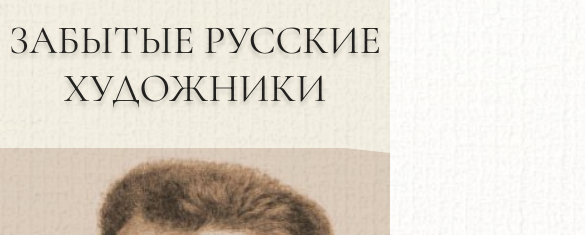
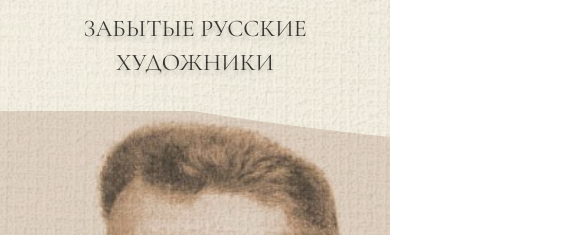
Before and after one commit to n3dsky/forgoten-artists, a React (Create React App) app: page /forgoten-artists/main-menu in a window 390 px wide. Shown: the top 235 px of the page, 585 px wide, since content can reach past the window. Built offline with nearby package versions, Linux system fonts and the light colour scheme; a web font is replaced by a local one.

Commit message:
responsive design

```diff
--- a/src/Landing/Header.css
+++ b/src/Landing/Header.css
@@ -1,61 +1,106 @@
 /* Base font import */
+@import url('https://fonts.googleapis.com/css2?family=Cormorant+Infant:wght@400;500;600&display=swap');
 
 .header {
-    height: 7rem; /* Using rem for scalable sizing */
-    width: 100%; /* Full width instead of fixed */
-    max-width: 100vw; /* Ensure it doesn't exceed viewport */
+    height: clamp(5rem, 10vh, 7rem); /* Fluid height between 5-7rem based on viewport */
+    width: 100%;
     position: relative;
+    display: flex;
+    align-items: center;
+    justify-content: center;
+    padding: 0 5vw; /* Responsive side padding */
+    box-sizing: border-box;
 }
 
 .header .upper_ellipse {
     position: absolute;
     z-index: 1;
     width: 100%;
+    height: 100%;
+    object-fit: cover;
+    top: 0;
+    left: 0;
 }
 
 .header .div-wrapper {
     z-index: 2;
+    display: flex;
     align-items: center;
-    display: inline-flex;
-    gap: 0.6rem; /* Using rem for scalable gaps */
+    gap: clamp(0.6rem, 1.5vw, 1.2rem); /* Fluid gap */
     justify-content: center;
     position: relative;
+    flex-wrap: wrap; /* Allow items to wrap on small screens */
+    width: 100%;
+    max-width: 1440px; /* Optional max-width for large screens */
+    margin: 0 auto;
 }
 
 .header .text-wrapper {
     color: #000000;
     font-family: "Cormorant Infant", serif;
-    font-size: clamp(2rem, 5vw, 4.125rem); /* Responsive with min/max */
+    font-size: clamp(1.75rem, 4vw, 4.125rem); /* More responsive range */
     font-weight: 400;
     letter-spacing: 0;
     line-height: 1.2;
     text-shadow: 0px 4px 4px rgba(0, 0, 0, 0.25);
+    text-align: center;
+    white-space: nowrap;
 }
 
-/* Media Queries for additional adjustments */
-@media (max-width: 768px) {
-    .header .frame {
-        gap: 3vw;
-        width: 90%;
+/* Navigation items (if present) */
+.header .nav-item {
+    font-size: clamp(1rem, 1.25vw, 1.25rem);
+    padding: 0.5rem clamp(0.5rem, 1vw, 1rem);
+}
+
+/* Media Queries for fine-tuning */
+@media (max-width: 1024px) {
+    .header {
+        height: clamp(4.5rem, 8vh, 6rem);
     }
 
-    .header .element {
-        white-space: normal; /* Allow text wrapping on small screens */
+    .header .div-wrapper {
+        gap: clamp(0.5rem, 1vw, 0.8rem);
+    }
+}
+
+@media (max-width: 768px) {
+    .header {
+        height: auto;
+        min-height: 4rem;
+        padding: 1rem 5vw;
+    }
+
+    .header .div-wrapper {
+        flex-direction: row;
+        flex-wrap: wrap;
+        justify-content: center;
+    }
+
+    .header .text-wrapper {
+        white-space: normal;
+        line-height: 1.3;
     }
 }
 
 @media (max-width: 480px) {
     .header {
-        height: auto;
-        padding: 1rem 0;
-    }
-
-    .header .frame {
-        flex-direction: column; /* Stack items vertically */
-        gap: 1rem;
+        padding: 0.75rem 4vw;
     }
 
     .header .text-wrapper {
-        font-size: 2.5rem;
+        font-size: clamp(1.5rem, 6vw, 2rem);
+        line-height: 1.4;
+    }
+
+    .header .div-wrapper {
+        gap: 0.5rem;
     }
 }
+
+/* For very small devices */
+@media (max-width: 360px) {
+    .header .text-wrapper {
+        font-size: 1.25rem;
+    }
+}
--- a/src/Landing/Landing.css
+++ b/src/Landing/Landing.css
@@ -1,17 +1,63 @@
 .layer {
-    width: 1905.12px;
-  height: 911px;
+  width: 100%;
+  height: 100%;
   position: absolute;
-  left: 0px;
-  top: 0px;
+  left: 0;
+  top: 0;
   object-fit: cover;
-  aspect-ratio: 1905.12/911;
+  aspect-ratio: 1905.12/911; /* Maintain original aspect ratio */
   pointer-events: none;
   opacity: 15%;
   z-index: 101;
+  max-width: 100vw; /* Ensure it doesn't overflow viewport */
+  max-height: 100vh; /* Ensure it doesn't overflow viewport */
 }
 
 .landing {
-    width: 100vw;
+  width: 100%;
+  min-height: 100vh; /* Full viewport height minimum */
+  position: relative; /* Create positioning context */
+  overflow: hidden; /* Prevent any overflow */
+}
+
+/* Responsive adjustments */
+@media (max-width: 1200px) {
+  .layer {
+    aspect-ratio: 16/9; /* Slightly adjust ratio for wider screens */
+  }
+}
+
+@media (max-width: 768px) {
+  .layer {
+    aspect-ratio: 4/3; /* Better ratio for tablets */
+    opacity: 20%; /* Slightly increase visibility on smaller screens */
+  }
+}
+
+@media (max-width: 480px) {
+  .layer {
+    aspect-ratio: 1/1; /* Square ratio for mobile */
+    opacity: 25%; /* More visible on small screens */
+  }
+
+  .landing {
+    min-height: auto; /* Let content determine height */
     height: auto;
+    padding-bottom: 56.25%; /* 16:9 aspect ratio fallback */
+  }
 }
+
+/* Orientation-specific adjustments */
+@media (orientation: portrait) {
+  .layer {
+    width: auto;
+    height: 100%;
+  }
+}
+
+@media (orientation: landscape) {
+  .layer {
+    width: 100%;
+    height: auto;
+  }
+}
--- a/src/StartPage/StartPage.css
+++ b/src/StartPage/StartPage.css
@@ -2,154 +2,195 @@
 .div * {
   box-sizing: border-box;
 }
+
 .div {
   background: #f3efe2;
-  height: 911px;
+  width: 100%;
+  min-height: 100vh;
   position: relative;
   overflow: hidden;
+  aspect-ratio: 1905.12/911;
 }
+
 .div .rectangle-15 {
-  width: 686px;
-  height: 911px;
+  width: 36%; /* 686px / 1905px */
+  height: 100%;
   position: absolute;
-  left: 0px;
-  top: 0px;
+  left: 0;
+  top: 0;
   object-fit: cover;
 }
+
 .div .div2 {
   position: absolute;
   inset: 0;
 }
-.div .ellipse-13 {
-  background: #d9d9d9;
-  border-radius: 50%;
-  width: 24px;
-  height: 23.97px;
-  position: absolute;
-  left: 45px;
-  top: 76px;
-}
-.div .ellipse-14 {
-  background: #d9d9d9;
-  border-radius: 50%;
-  width: 24px;
-  height: 23.97px;
-  position: absolute;
-  left: 45px;
-  top: 159.89px;
-}
-.div .ellipse-15 {
-  background: #d9d9d9;
-  border-radius: 50%;
-  width: 24px;
-  height: 23.97px;
-  position: absolute;
-  left: 45px;
-  top: 243.78px;
-}
-.div .ellipse-16 {
-  background: #d9d9d9;
-  border-radius: 50%;
-  width: 24px;
-  height: 23.97px;
-  position: absolute;
-  left: 45px;
-  top: 504.25px;
-}
-.div .ellipse-17 {
-  background: #d9d9d9;
-  border-radius: 50%;
-  width: 24px;
-  height: 23.97px;
-  position: absolute;
-  left: 45px;
-  top: 588.14px;
-}
+
+/* Ellipses - converted to relative positioning */
+.div .ellipse-13,
+.div .ellipse-14,
+.div .ellipse-15,
+.div .ellipse-16,
+.div .ellipse-17,
 .div .ellipse-18 {
   background: #d9d9d9;
   border-radius: 50%;
-  width: 24px;
-  height: 23.97px;
+  width: 1.26vw; /* 24px / 1905px */
+  height: 1.26vw;
   position: absolute;
-  left: 45px;
-  top: 672.03px;
+  left: 2.36%; /* 45px / 1905px */
 }
+
+.div .ellipse-13 { top: 8.34%; /* 76px / 911px */ }
+.div .ellipse-14 { top: 17.55%; }
+.div .ellipse-15 { top: 26.76%; }
+.div .ellipse-16 { top: 55.35%; }
+.div .ellipse-17 { top: 64.56%; }
+.div .ellipse-18 { top: 73.77%; }
+
 .div .div3 {
   color: #000000;
   text-align: center;
   font-family: "Cormorant Infant", serif;
-  font-size: 100px;
-  line-height: 90px;
+  font-size: 5.25vw; /* 100px / 1905px */
+  line-height: 0.9em;
   font-weight: 500;
   position: absolute;
-  left: 825px;
-  top: 569px;
-  width: 944px;
-  height: 342px;
+  left: 43.3%; /* 825px / 1905px */
+  top: 62.46%; /* 569px / 911px */
+  width: 49.55%; /* 944px / 1905px */
+  height: 37.54%; /* 342px / 911px */
   display: flex;
   align-items: center;
   justify-content: center;
-
 }
 
 .div .div3:hover {
-  text-decoration:underline;
+  text-decoration: underline;
 }
-.div .rectangle-18 {
-  border-radius: 185px;
-  width: 350px;
-  height: 525px;
+
+/* Image containers - made responsive */
+.div .rectangle-18,
+.div .rectangle-20 {
+  border-radius: 9.7vw; /* 185px / 1905px */
+  width: 18.37%; /* 350px / 1905px */
+  height: 57.63%; /* 525px / 911px */
   position: absolute;
-  left: 1431px;
-  top: 95px;
   object-fit: cover;
 }
-.div .rectangle-20 {
-  border-radius: 185px;
-  width: 350px;
-  height: 525px;
+
+.div .rectangle-19 {
+  border-radius: 9.7vw;
+  width: 18.37%;
+  height: 57.63%;
   position: absolute;
-  left: 813px;
-  top: 95px;
   object-fit: cover;
 }
-.div .rectangle-19 {
-  border-radius: 185px;
-  width: 350px;
-  height: 525px;
-  position: absolute;
-  left: 1110px;
-  top: 27px;
-  object-fit: cover;
-}
+
+.div .rectangle-20 { left: 42.68%; top: 10.43%; }
+.div .rectangle-19 { left: 58.27%; top: 2.96%; }
+.div .rectangle-18 { left: 75.12%; top: 10.43%; }
+
 .div .rectangle-16 {
   background: linear-gradient(
     to left,
     rgba(29, 42, 19, 0.2),
     rgba(29, 42, 19, 0.2)
   );
-  width: 48px;
-  height: 991px;
+  width: 2.52%; /* 48px / 1905px */
+  height: 108.78%; /* 991px / 911px */
   position: absolute;
-  left: 647px;
-  top: -40px;
+  left: 33.96%; /* 647px / 1905px */
+  top: -4.39%; /* -40px / 911px */
   object-fit: cover;
 }
+
 .div .rectangle-17 {
-  width: 1094px;
-  height: 631px;
+  width: 57.43%; /* 1094px / 1905px */
+  height: 69.26%; /* 631px / 911px */
   position: absolute;
-  left: 748px;
-  top: 10px;
+  left: 39.27%; /* 748px / 1905px */
+  top: 1.1%; /* 10px / 911px */
   object-fit: cover;
 }
+
 .div .div4 {
-  width: 1905.12px;
-  height: 911px;
+  width: 100%;
+  height: 100%;
   position: absolute;
-  left: 0px;
-  top: 0px;
+  left: 0;
+  top: 0;
   object-fit: cover;
   aspect-ratio: 1905.12/911;
   pointer-events: none;
 }
+
+/* Media Queries for different screen sizes */
+@media (max-width: 1200px) {
+  .div .div3 {
+    font-size: 4.5vw;
+    left: 40%;
+    width: 55%;
+  }
+
+  .div .rectangle-20 { left: 38%; }
+  .div .rectangle-19 { left: 54%; }
+  .div .rectangle-18 { left: 70%; }
+}
+
+@media (max-width: 768px) {
+  .div .rectangle-15 {
+    width: 100%;
+    height: 40vh;
+    position: relative;
+  }
+
+  .div .div3 {
+    font-size: 6vw;
+    position: relative;
+    left: 0;
+    top: 0;
+    width: 100%;
+    height: auto;
+    padding: 20px;
+    margin-top: 20px;
+  }
+
+  .div .rectangle-20,
+  .div .rectangle-19,
+  .div .rectangle-18 {
+    position: relative;
+    width: 80%;
+    height: 40vh;
+    left: 10%;
+    margin-bottom: 20px;
+    border-radius: 20px;
+  }
+
+  .div .rectangle-16,
+  .div .rectangle-17 {
+    display: none;
+  }
+
+  .div .ellipse-13,
+  .div .ellipse-14,
+  .div .ellipse-15,
+  .div .ellipse-16,
+  .div .ellipse-17,
+  .div .ellipse-18 {
+    display: none;
+  }
+}
+
+@media (max-width: 480px) {
+  .div .div3 {
+    font-size: 8vw;
+    line-height: 1.2em;
+  }
+
+  .div .rectangle-20,
+  .div .rectangle-19,
+  .div .rectangle-18 {
+    height: 30vh;
+  }
+}
```
Also changed, not shown: src/Landing/CircleMenu.jsx (deleted, +0 -26 lines), src/Landing/CircleMenu.css (deleted).
